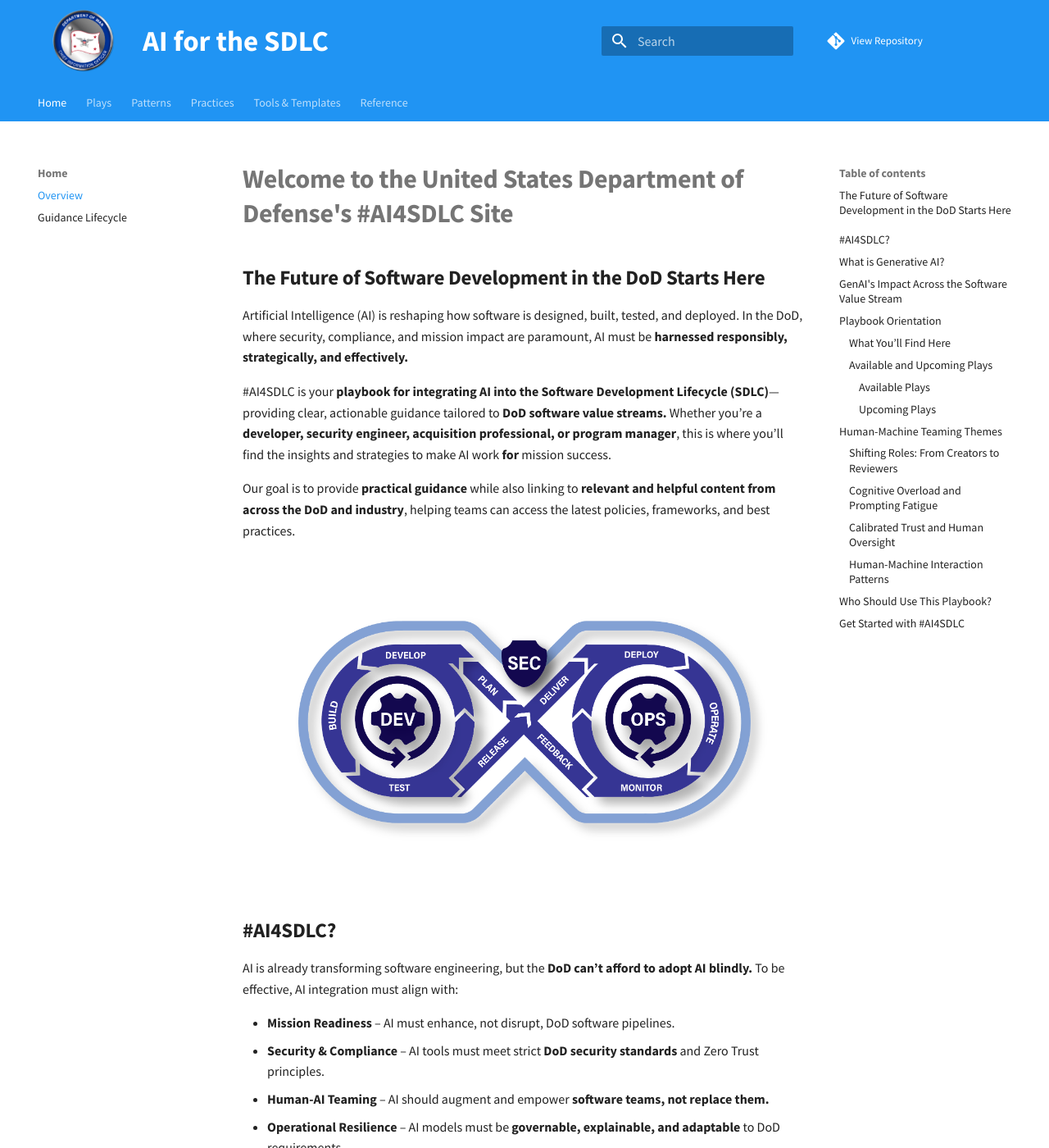
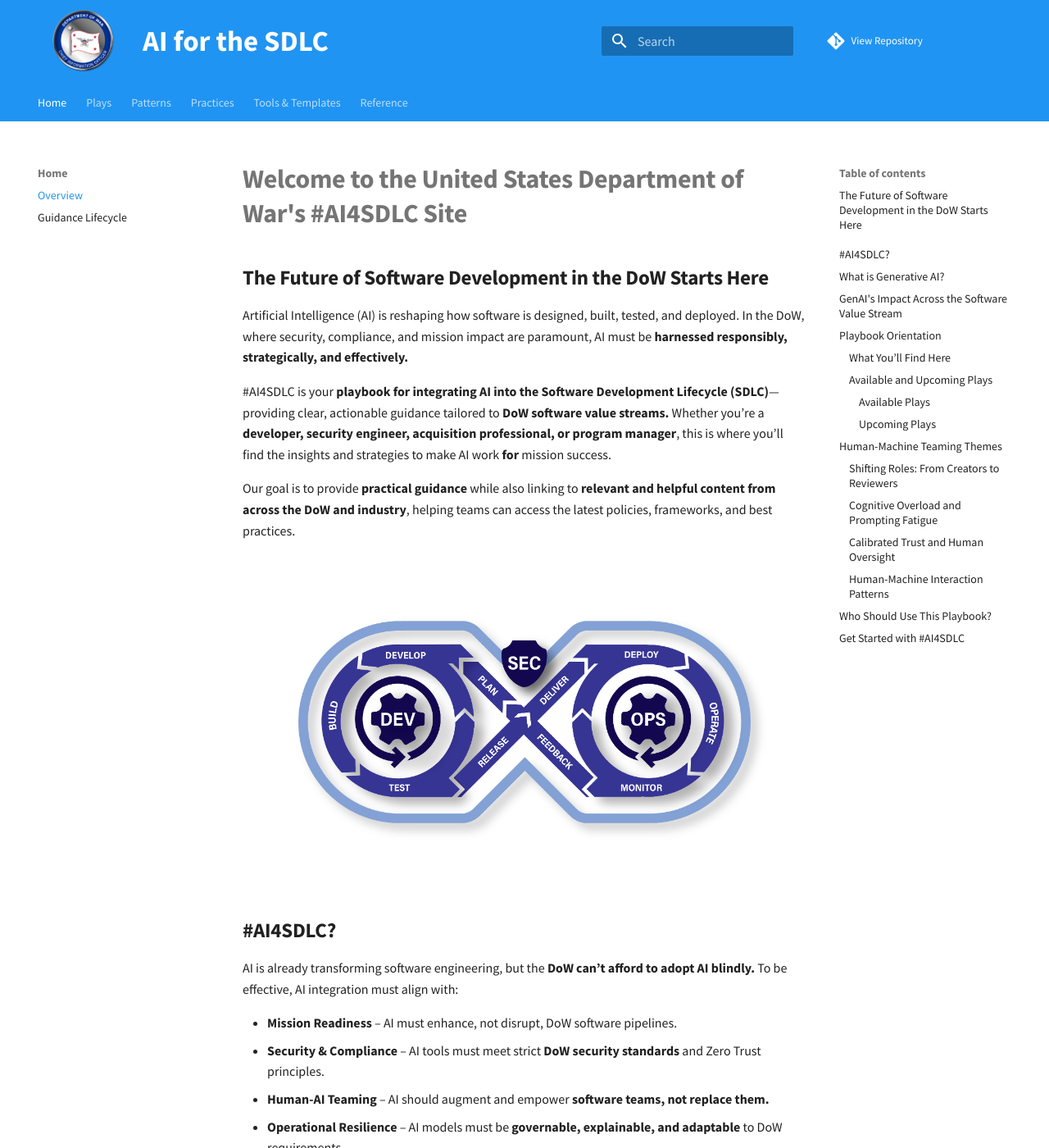
Before and after one commit to Code-dot-mil/AI4SDLC, an MkDocs documentation site: the page built from docs/index.md, in a window 1280 px wide and 1400 px high. Shown: the whole window at 82% size. Built offline with MkDocs 1.6.1 and Material for MkDocs 9.7.7, drawn with Linux system fonts in a browser that asks for light colours; comment, search, counter and statistics services are not loaded; some of the changed text lies outside the part shown.

Commit message:
Applying DoW Branding to Index and Lifecycle files

```diff
--- a/docs/index.md
+++ b/docs/index.md
@@ -1,25 +1,25 @@
-# **Welcome to the United States Department of Defense's #AI4SDLC Site**
+# **Welcome to the United States Department of War's #AI4SDLC Site**
 
-## **The Future of Software Development in the DoD Starts Here**
+## **The Future of Software Development in the DoW Starts Here**
 
-Artificial Intelligence (AI) is reshaping how software is designed, built, tested, and deployed. In the DoD, where security, compliance, and mission impact are paramount, AI must be **harnessed responsibly, strategically, and effectively.**
+Artificial Intelligence (AI) is reshaping how software is designed, built, tested, and deployed. In the DoW, where security, compliance, and mission impact are paramount, AI must be **harnessed responsibly, strategically, and effectively.**
 
-\#AI4SDLC is your **playbook for integrating AI into the Software Development Lifecycle (SDLC)**—providing clear, actionable guidance tailored to **DoD software value streams.** Whether you’re a **developer, security engineer, acquisition professional, or program manager**, this is where you’ll find the insights and strategies to make AI work **for** mission success.
+\#AI4SDLC is your **playbook for integrating AI into the Software Development Lifecycle (SDLC)**—providing clear, actionable guidance tailored to **DoW software value streams.** Whether you’re a **developer, security engineer, acquisition professional, or program manager**, this is where you’ll find the insights and strategies to make AI work **for** mission success.
 
-Our goal is to provide **practical guidance** while also linking to **relevant and helpful content from across the DoD and industry**, helping teams can access the latest policies, frameworks, and best practices.
+Our goal is to provide **practical guidance** while also linking to **relevant and helpful content from across the DoW and industry**, helping teams can access the latest policies, frameworks, and best practices.
 
 ![Core Loop Diagram](images/01_CORE_LOOP_4x.png)
 ----
 
 ##  **\#AI4SDLC?**
-AI is already transforming software engineering, but the **DoD can’t afford to adopt AI blindly.** To be effective, AI integration must align with:
+AI is already transforming software engineering, but the **DoW can’t afford to adopt AI blindly.** To be effective, AI integration must align with:
 
-- **Mission Readiness** – AI must enhance, not disrupt, DoD software pipelines.
-- **Security & Compliance** – AI tools must meet strict **DoD security standards** and Zero Trust principles.
+- **Mission Readiness** – AI must enhance, not disrupt, DoW software pipelines.
+- **Security & Compliance** – AI tools must meet strict **DoW security standards** and Zero Trust principles.
 - **Human-AI Teaming** – AI should augment and empower **software teams, not replace them.**
-- **Operational Resilience** – AI models must be **governable, explainable, and adaptable** to DoD requirements.
+- **Operational Resilience** – AI models must be **governable, explainable, and adaptable** to DoW requirements.
 
- **That’s where #AI4SDLC comes in.** We deliver **practical, tested plays** to guide AI adoption at every stage of the SDLC. What's more important is that we are collaborating with programs across the DoD making sure our hands on guidance aligns with their on-the-ground experiences.
+ **That’s where #AI4SDLC comes in.** We deliver **practical, tested plays** to guide AI adoption at every stage of the SDLC. What's more important is that we are collaborating with programs across the DoW making sure our hands on guidance aligns with their on-the-ground experiences.
 
 ----
 
@@ -58,7 +58,7 @@
 Each **Play** in #AI4SDLC provides structured, no-nonsense guidance on adopting AI in secure, scalable, and mission-driven ways. Our plays cover:
 
 - **Hosting AI** – Should you run AI **on-prem, in the cloud, or hybrid?** We break it down.
-- **AI for Development** – AI copilots, IDE plugins, and agentic workflows—**what works for DoD teams?**
+- **AI for Development** – AI copilots, IDE plugins, and agentic workflows—**what works for DoW teams?**
 - **Security & Trust** – How to **govern AI tools, mitigate risk, and enforce compliance** without slowing innovation.
 - **AI for DevSecOps** – Automating testing, security, and compliance while maintaining **human oversight**.
 - **Operational Impact** – AI isn’t just a tool—it’s part of **your mission execution strategy.**
@@ -117,12 +117,12 @@
 ----
 
 ## **Who Should Use This Playbook?**
-This isn’t just for software developers. If you’re part of **any software value stream** in the DoD, AI is already impacting your world.
+This isn’t just for software developers. If you’re part of **any software value stream** in the DoW, AI is already impacting your world.
 
 - **Developers & Engineers** – AI-powered tools to accelerate coding & debugging.
 - **Security & Compliance Teams** – AI governance & risk mitigation strategies.
-- **Program & Acquisition Managers** – Links to Guidance on AI adoption and procurement within DoD policies.
-- **AI Researchers & Policy Leaders** – Insights into AI’s evolving role in DoD software.
+- **Program & Acquisition Managers** – Links to Guidance on AI adoption and procurement within DoW policies.
+- **AI Researchers & Policy Leaders** – Insights into AI’s evolving role in DoW software.
 
 
 **If AI touches your software mission, #AI4SDLC is for you.**
@@ -131,11 +131,11 @@
 
 ## **Get Started with #AI4SDLC**
 
-1. **Explore Plays** – Browse AI guidance tailored for DoD SDLC.
-2. **New to AI in DoD? Start Here** – Foundational insights to build your knowledge.
-3. **Latest AI Trends** – Emerging AI use cases shaping DoD software development.
+1. **Explore Plays** – Browse AI guidance tailored for DoW SDLC.
+2. **New to AI in DoW? Start Here** – Foundational insights to build your knowledge.
+3. **Latest AI Trends** – Emerging AI use cases shaping DoW software development.
 
 
-**AI is not the future. It’s now.** Equip yourself with the right strategies to make it work for DoD missions.
+**AI is not the future. It’s now.** Equip yourself with the right strategies to make it work for DoW missions.
 
 **Mission-driven. Security-first. AI-powered.** Welcome to #AI4SDLC.
```
Also changed, not shown: docs/lifecycle.md (+2 -2 lines), 1 other file.
